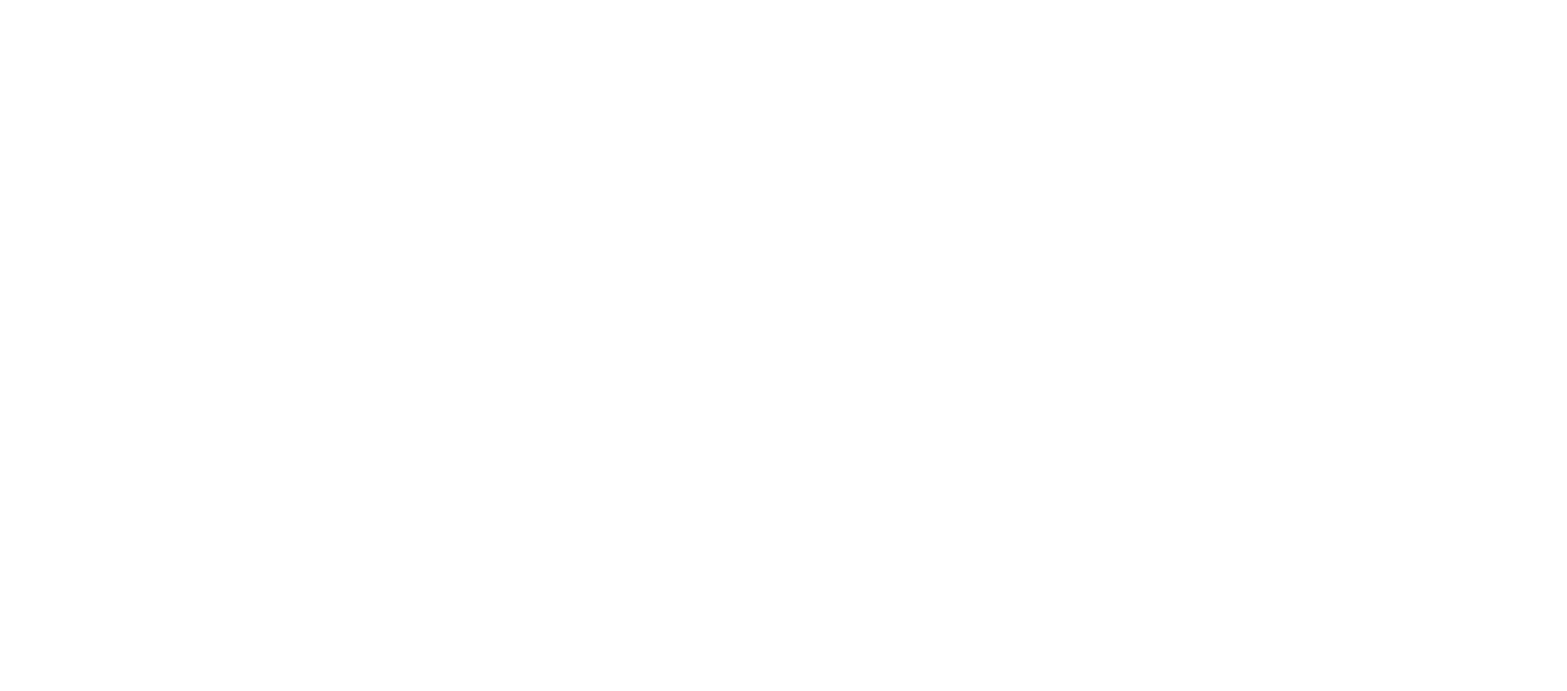
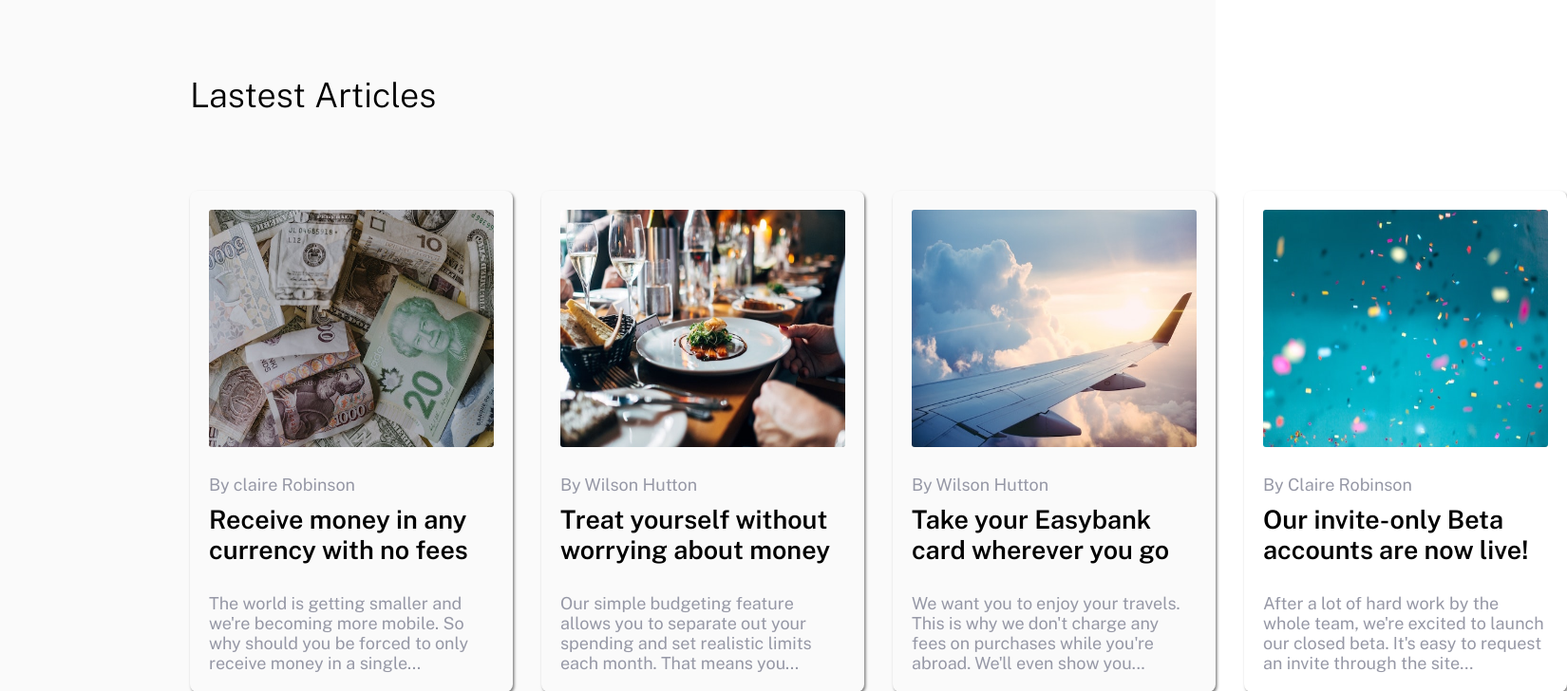
Before and after one commit to Higoralmeida702/EasyBankPage, a React (Vite) app: page / in a window 1280 px wide. Shown: the part 1380-2108 px from the top of the page at 95% size, 1650 px wide, since content can reach past the window. Before the commit the page ends 1339 px from the top, so only its background shows below. Built offline with nearby package versions, Linux system fonts and the light colour scheme.

Commit message:
Adição da sessao LastestArticles
Responsável por mostrar os artigos mais recentes.

```diff
--- a/src/App.jsx
+++ b/src/App.jsx
@@ -1,4 +1,5 @@
 
+import LastestArticles from './components/LastestArticles'
 import PrincipalContent from './components/PrincipalContent'
 import Header from './components/header'
 import './styles.css'
@@ -8,7 +9,8 @@
   return (
     <div>
      <Header/>
-    <PrincipalContent/>
+     <PrincipalContent/>
+     <LastestArticles/>
       </div>
 
   )
--- /dev/null
+++ b/src/components/LastestArticles/LastestArticles.css
@@ -0,0 +1,53 @@
+.latestArticlesStructure {
+    background-color:  hsl(0, 0%, 98%);
+    padding-top: 20px;
+
+}
+
+.latestArticlesStructure h1 {
+    margin-left: 200px;
+    margin-top: 100px;
+}
+
+.latestArticles {
+    display: grid;
+    grid-template-columns: repeat(4, 1fr);
+    margin: 0 200px;
+    gap: 30px;
+}
+
+.latestArticlesContent{
+    width: 300px;
+    margin-top: 80px;
+    box-shadow: 1.5px 2px 3px rgba(0, 0, 0, 0.5);
+    padding: 20px;
+    border-radius: 8px;
+}
+
+.latestArticlesContent:hover {
+    transform: translateY(-10px);
+    box-shadow: 1.5px 4px 8px #000000;
+     transition: 0.2s;
+}
+
+
+.latestArticlesContent img {
+    width: 100%;
+    height: 250px;
+    border-radius: 3px;
+}
+
+.latestArticlesContent h2 {
+    margin-top: 10px;
+    font-weight: 600;
+    color: #000000;
+}
+
+.latestArticlesContent h2, p3 ,p2 {
+    margin-bottom: 30px;
+
+}
+
+.latestArticlesContent p3,p2 {
+    color:  hsl(233, 8%, 62%)
+}
--- /dev/null
+++ b/src/components/LastestArticles/index.jsx
@@ -0,0 +1,37 @@
+import './LastestArticles.css'
+
+const LastestArticles = () => {
+    return (
+        <div className='latestArticlesStructure'>
+            <h1>Lastest Articles</h1>
+            <section className='latestArticles'>
+                <div className='latestArticlesContent'>
+                    <img src="./images/image-currency.jpg" alt="" />
+                    <p3>By claire Robinson</p3>
+                    <h2>Receive money in any currency with no fees</h2>
+                    <p2>The world is getting smaller and we're becoming more mobile. So why should you be forced to only receive money in a single...</p2>
+                </div>
+                <div className='latestArticlesContent'>
+                    <img src="./images/image-restaurant.jpg" alt="" />
+                    <p3>By Wilson Hutton</p3>
+                    <h2>Treat yourself without worrying about money</h2>
+                    <p2>Our simple budgeting feature allows you to separate out your spending and set realistic limits each month. That means you...</p2>
+                </div>
+                <div className='latestArticlesContent'>
+                    <img src="./images/image-plane.jpg" alt="" />
+                    <p3>By Wilson Hutton</p3>
+                    <h2>Take your Easybank card wherever you go</h2>
+                    <p2>We want you to enjoy your travels. This is why we don't charge any fees on purchases while you're abroad. We'll even show you...</p2>
+                </div>
+                <div className='latestArticlesContent'>
+                    <img src="./images/image-confetti.jpg" alt="" />
+                    <p3>By Claire Robinson</p3>
+                    <h2>Our invite-only Beta accounts are now live!</h2>
+                    <p2>After a lot of hard work by the whole team, we're excited to launch our closed beta. It's easy to request an invite through the site...</p2>
+                </div>
+            </section>
+        </div>
+    )
+}
+
+export default LastestArticles
```
